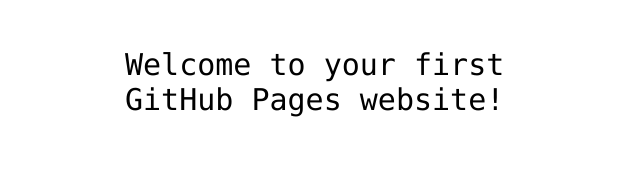
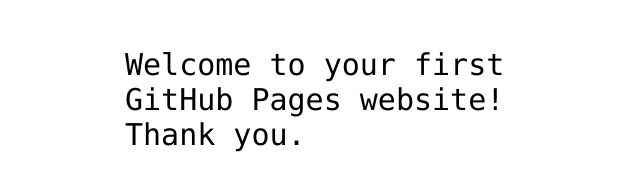
Before and after one commit to prawin-the-master/hello-world, a plain HTML site: page index.html in a window 1280 px wide. Shown: the part 341-532 px from the top of the page, without its empty margins (315-955 px from the left). Drawn offline with Linux system fonts and the light colour scheme.

Commit message:
Update Index.html

```diff
--- a/index.html
+++ b/index.html
@@ -12,7 +12,7 @@
 <img src="https://octodex.github.com/images/daftpunktocat-thomas.gif" id="octocat" alt="octocat-gif" />
 
 <!-- Change this code here by copy and pasting your template on line 15 -->
-<p>Welcome to your first GitHub Pages website!</p>
+<p>Welcome to your first GitHub Pages website! Thank you.</p>
 
 </body>
 </html>
```
